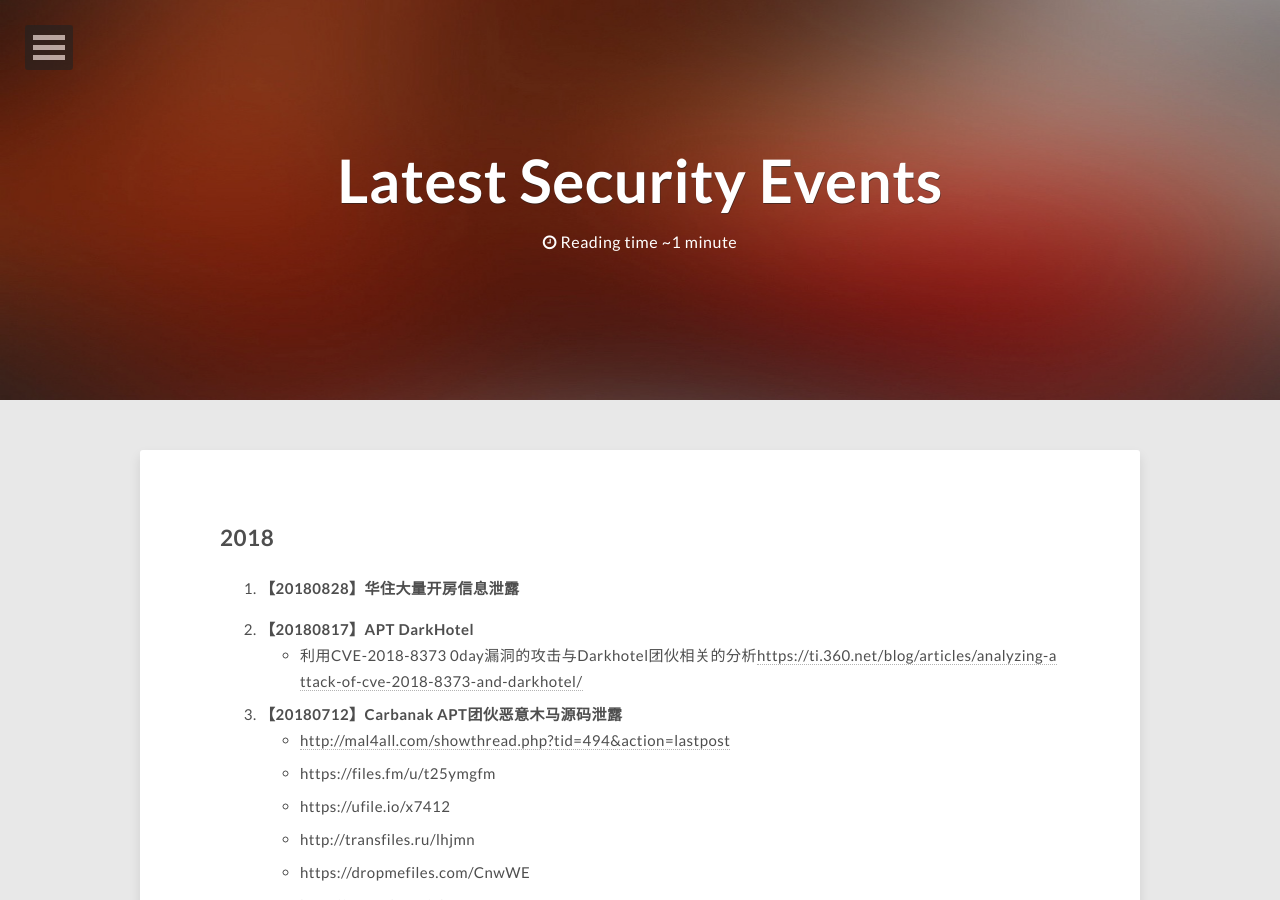
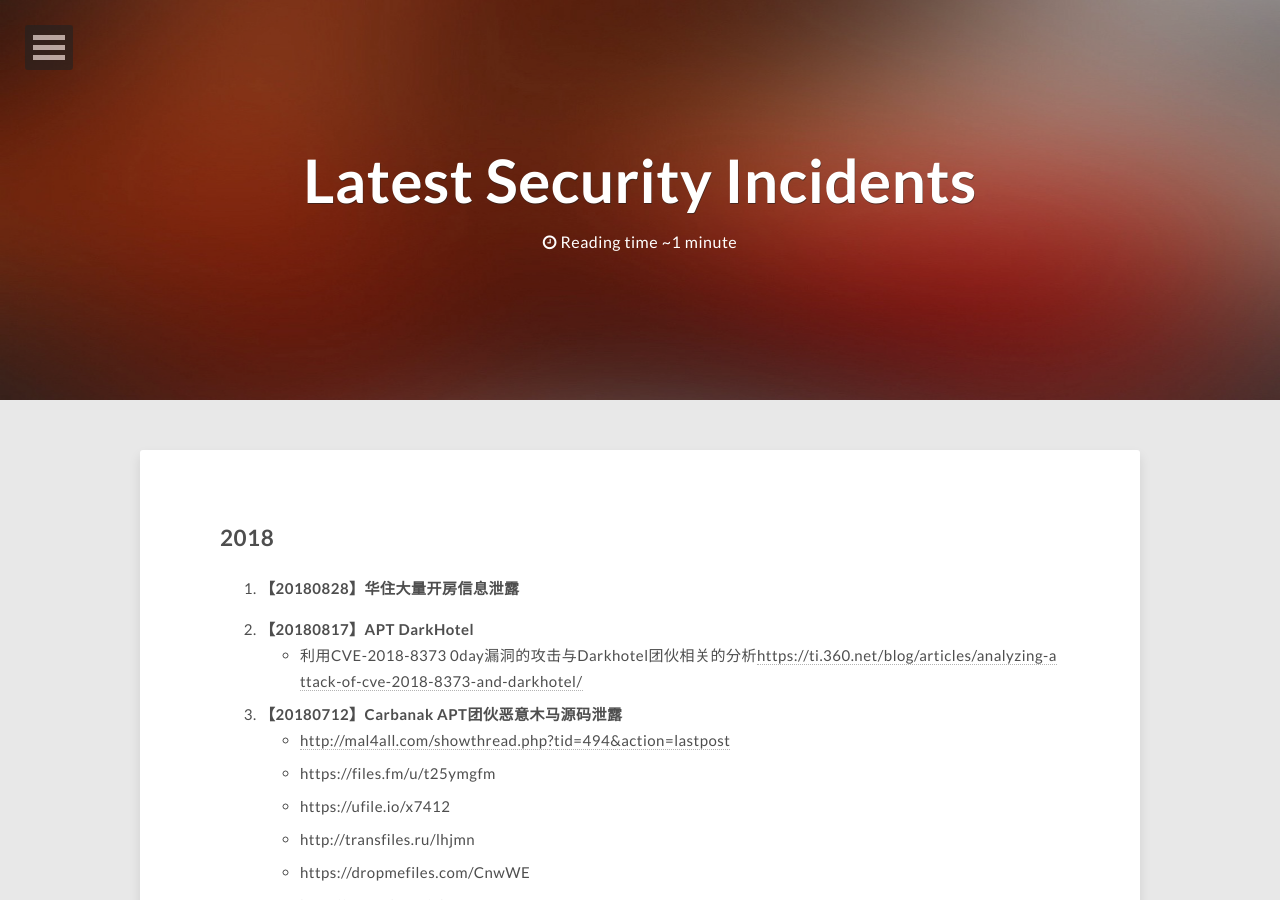
Before and after one commit to kxcode/kxcode.github.io, a Jekyll site: the page built from latest-events/index.md, in a window 1280 px wide and 900 px high. Built offline with Jekyll 4.4.1, drawn with Linux system fonts in a browser that asks for light colours; nearby versions of some CDN libraries; comment, search, counter and statistics services are not loaded.

Commit message:
modify events page title

```diff
--- a/latest-events/index.md
+++ b/latest-events/index.md
@@ -1,7 +1,7 @@
 ---
 layout: page
-title: Latest Security Events
-description: "Latest Security Events"
+title: Latest Security Incidents
+description: "Latest Security Incidents"
 image:
   feature: abstract-11.jpg
 share: true
```
